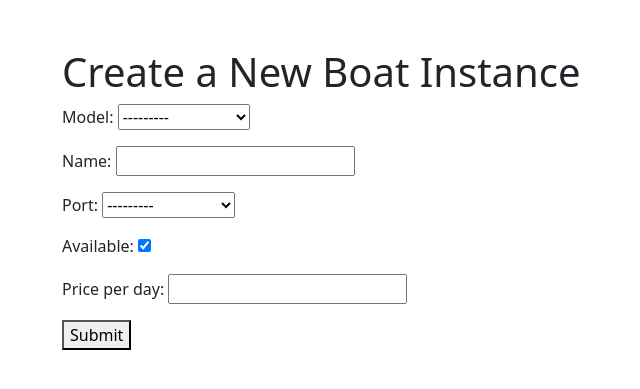
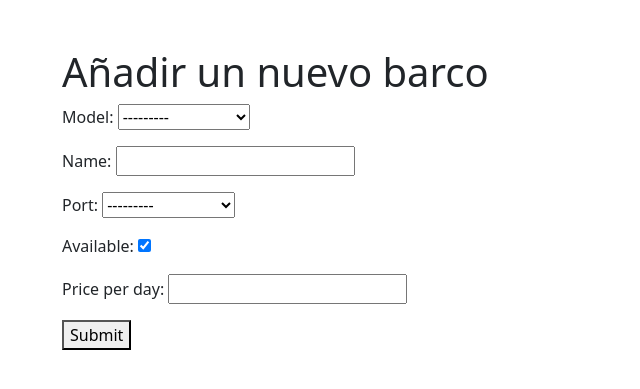
Before and after one commit to PGPI-31/PGPI-G3.1, a Django app: template boats/templates/create_boat_instance.html in a window 1280 px wide. Shown: the part 58-447 px from the top of the page, without its empty margins (20-660 px from the left). Run offline with Django 5.2, Linux system fonts and the light colour scheme; the template is opened without the code that fills it: values that come from a table or form of the project are taken from there, others are empty; data comes from the database, SQL or seed files in the repository.

Commit message:
mensaje cambiado a español

```diff
--- a/boats/templates/create_boat_instance.html
+++ b/boats/templates/create_boat_instance.html
@@ -12,7 +12,7 @@
     <link rel="stylesheet" href="{% static 'css/base.css' %}">
 </head>
 <body>
-    <h1>Create a New Boat Instance</h1>
+    <h1>Añadir un nuevo barco</h1>
     <form method="post">
         {% csrf_token %}
         {{ form.as_p }}
```
